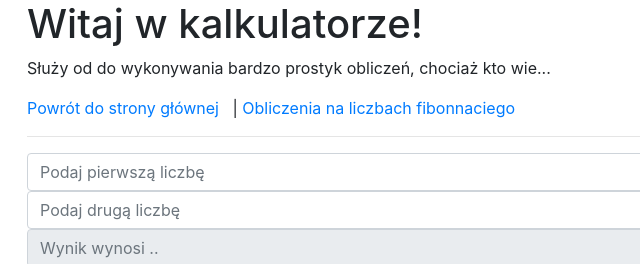
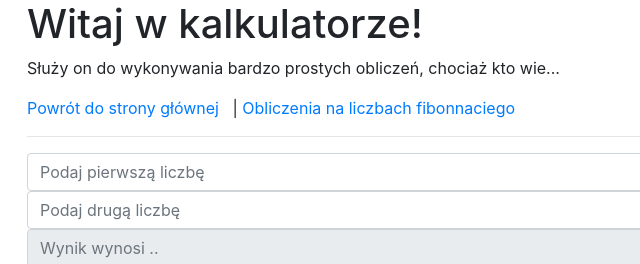
Before and after one commit to BrittleHeart/Calculator, a website: page views/calc.html in a window 1280 px wide. Shown: the top 264 px of the page, 58-698 px from the left. Drawn offline with nearby package versions, Linux system fonts and the light colour scheme.

Commit message:
Version 1.3

```diff
--- a/views/calc.html
+++ b/views/calc.html
@@ -14,7 +14,7 @@
 
 <div class="container">
     <h1>Witaj w kalkulatorze!</h1>
-    <p>Służy od do wykonywania bardzo prostyk obliczeń, chociaż kto wie...</p>
+    <p>Służy on do wykonywania bardzo prostych obliczeń, chociaż kto wie...</p>
 
     <a href="/calculators/index.html">Powrót do strony głównej</a> &nbsp; |
     <a href="/calculators/views/fibonnaci.html">Obliczenia na liczbach fibonnaciego</a>
```
